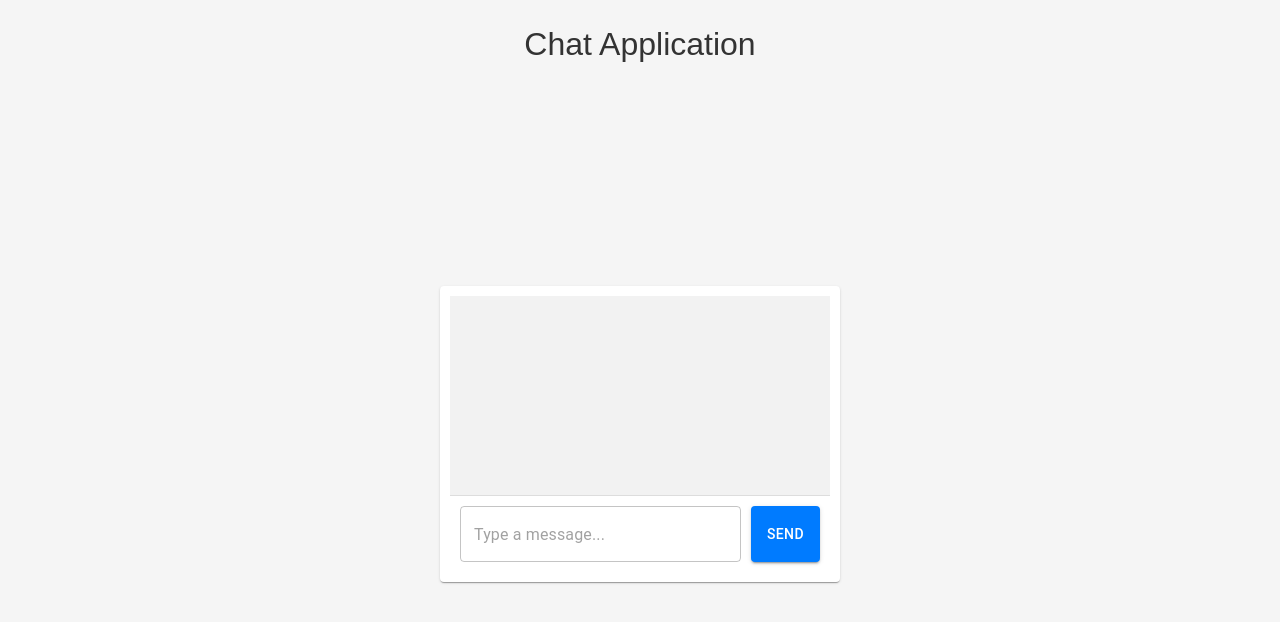
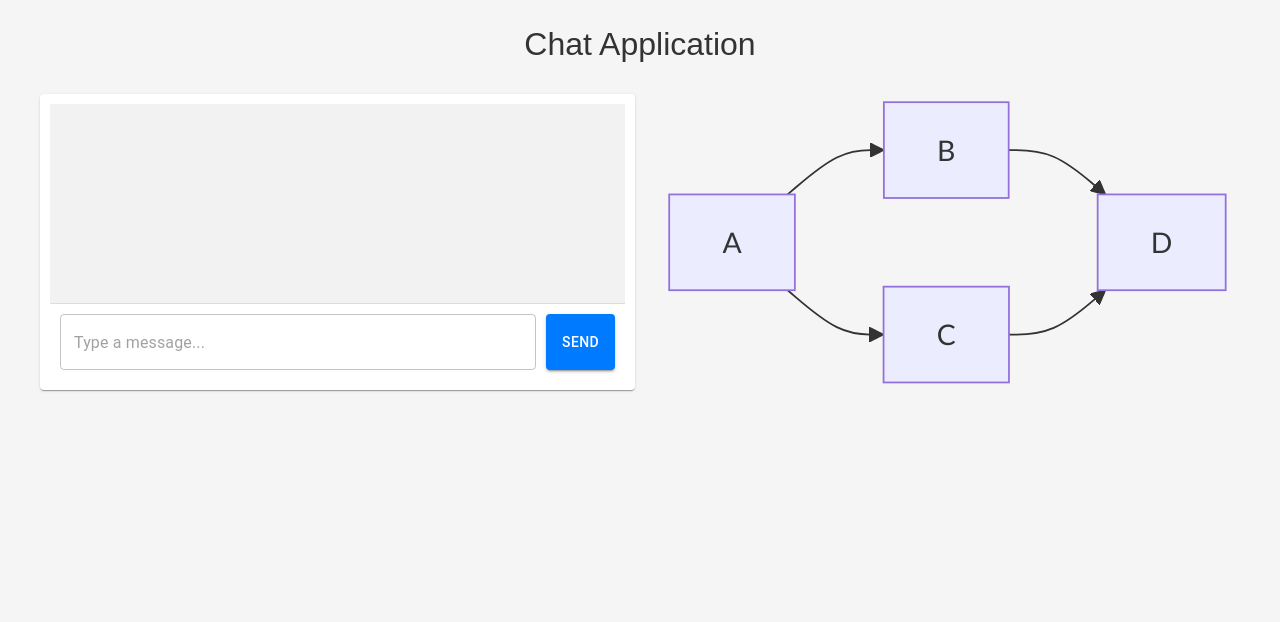
Before and after one commit to leeray75/ai-mermaid-chart-generator, a Next.js app in the folder nextjs-app/: page / in a window 1280 px wide. Shown: the top 622 px of the page. Built offline with nearby package versions, Linux system fonts and the light colour scheme.

Commit message:
issue-21: create mermaid chart component

```diff
--- a/nextjs-app/src/app/Home.scss
+++ b/nextjs-app/src/app/Home.scss
@@ -1,5 +1,3 @@
-/* src/pages/Home.scss */
-
 .home-container {
     display: flex;
     flex-direction: column;
@@ -16,3 +14,22 @@
     font-family: 'Arial', sans-serif;
     text-align: center;
   }
+
+  .content {
+    display: flex;
+    flex-direction: row;
+    justify-content: space-between;
+    width: 100%;
+    max-width: 1200px; /* Optional, limits the width */
+    gap: 20px; /* Optional, adds space between the components */
+  }
+
+  .chat-container {
+    flex: 1;
+    max-width: 50%; /* Optional, limits the width */
+  }
+
+  .mermaid-chart {
+    flex: 1;
+    max-width: 50%; /* Optional, limits the width */
+  }
--- a/nextjs-app/src/app/components/ChatModule/ChatModule.module.scss
+++ b/nextjs-app/src/app/components/ChatModule/ChatModule.module.scss
@@ -7,7 +7,7 @@ $background-color: #f1f1f1;
 $border-color: #ddd;
 
 .chatContainer {
-  width: 400px;
+  width: 100%;
   margin: auto;
   padding: 10px;
   background: white;
--- a/nextjs-app/src/app/components/ChatModule/ChatModule.tsx
+++ b/nextjs-app/src/app/components/ChatModule/ChatModule.tsx
@@ -1,3 +1,4 @@
+"use client";
 // components/ChatModule.tsx
 import React from "react";
 import { TextField, Button, Card, CardContent } from "@mui/material";
--- /dev/null
+++ b/nextjs-app/src/app/components/MermaidChart/MermaidChart.scss
@@ -0,0 +1,7 @@
+[data-component="MermaidChart"] {
+    width: 100%;
+
+    svg {
+        width: 100%;
+    }
+}
--- /dev/null
+++ b/nextjs-app/src/app/components/MermaidChart/MermaidChart.tsx
@@ -0,0 +1,51 @@
+"use client"; // Ensuring it's a client component
+import React, { useEffect, useState } from "react";
+import mermaid from "mermaid";
+import "./MermaidChart.scss";
+
+interface MermaidChartProps {
+  chartCode: string;
+}
+
+const MermaidChart = ({ chartCode }: MermaidChartProps) => {
+  const [svgContent, setSvgContent] = useState<string>(""); // State to hold the rendered SVG
+
+  useEffect(() => {
+    const renderChart = async () => {
+      try {
+        mermaid.initialize({ startOnLoad: false }); // Prevent auto-render on load
+
+        // Render the Mermaid chart and obtain SVG code
+        const { svg } = await mermaid.render("mermaid-chart", chartCode);
+        console.log("[MermaidChart] svg:", svg);
+
+        // Add max-width style to the SVG element
+        const svgWithStyle = svg.replace(
+          "<svg ",
+          `<svg style="max-width: 100%; height: auto;" `
+        );
+
+        // Update the state with the modified SVG
+        setSvgContent(svgWithStyle);
+      } catch (error) {
+        console.error("Error rendering Mermaid chart:", error);
+      }
+    };
+
+    // Render the chart only if the window object is available (client-side)
+    if (typeof window !== "undefined") {
+      renderChart();
+    }
+  }, [chartCode]); // Re-run the effect if chartCode changes
+
+  // Render the SVG using dangerouslySetInnerHTML
+  return (
+    <div
+      id="MermaidChart"
+      data-component="MermaidChart"
+      dangerouslySetInnerHTML={{ __html: svgContent }} // Render the SVG
+    />
+  );
+};
+
+export default MermaidChart;
--- /dev/null
+++ b/nextjs-app/src/app/components/MermaidChart/index.js
@@ -0,0 +1,3 @@
+// src/app/components/MermaidChart/index.js
+
+export { default } from './MermaidChart';
--- a/nextjs-app/src/app/page.tsx
+++ b/nextjs-app/src/app/page.tsx
@@ -1,13 +1,18 @@
-// src/pages/Home.tsx
 import React from 'react';
 import ChatContainer from './containers/ChatContainer';
+import MermaidChart from './components/MermaidChart'; // Import MermaidChart
 import './Home.scss';
 
 const Home = () => {
+  const chartCode = 'graph LR; A-->B; A-->C; B-->D; C-->D;'; // Example Mermaid code
+
   return (
     <div className="home-container">
       <h1 className="title">Chat Application</h1>
-      <ChatContainer />
+      <div className="content">
+        <ChatContainer />
+        <MermaidChart chartCode={chartCode} />
+      </div>
     </div>
   );
 };
```
